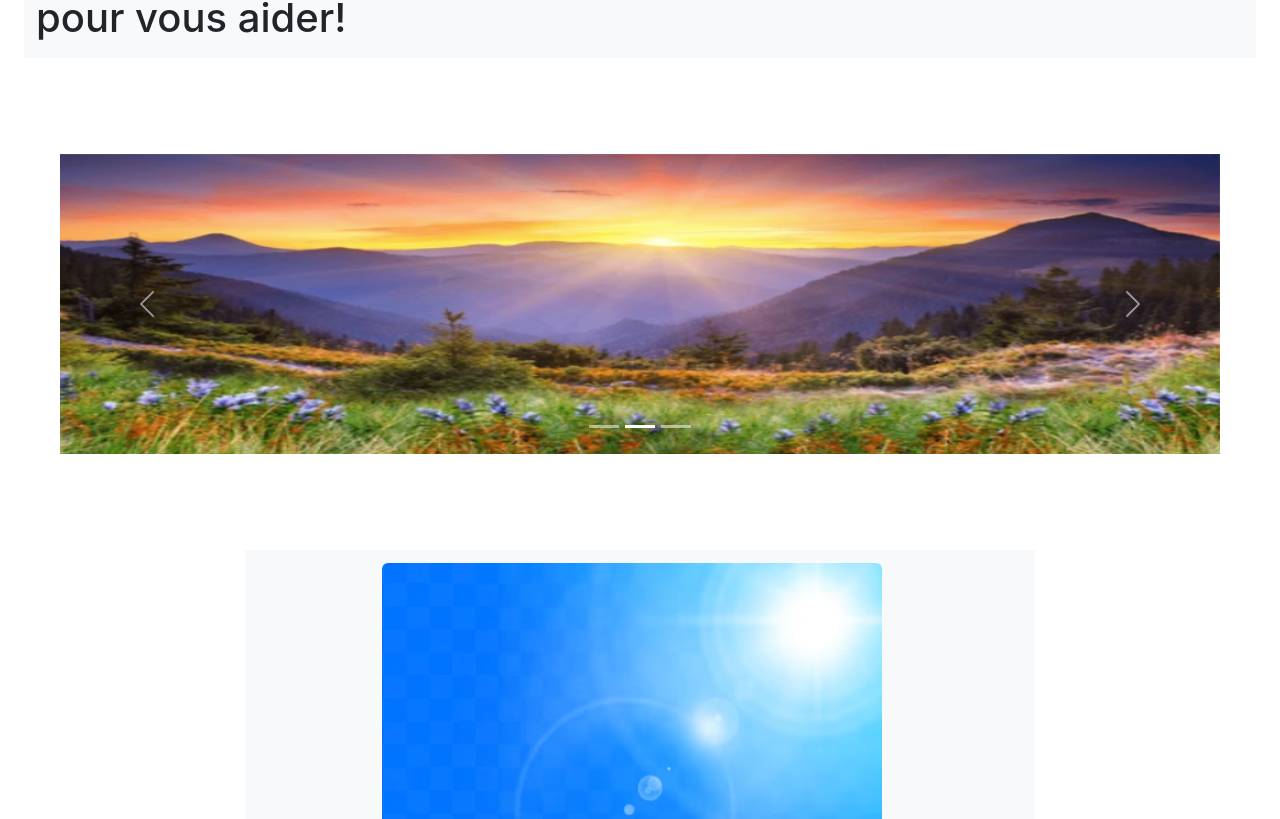
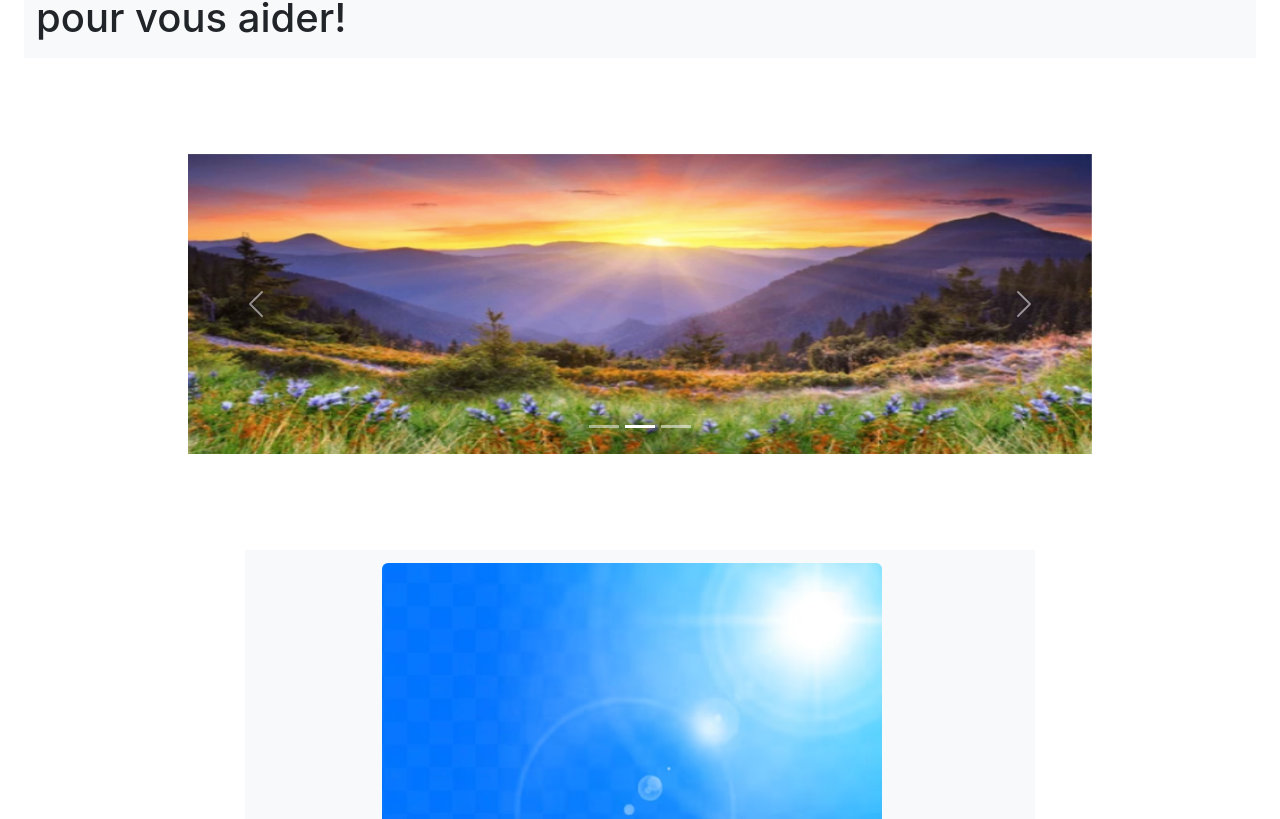
Before and after one commit to RomainVReco/fruitful-app, a React (Create React App) app: page /pageAccueil in a window 1280 px wide. Shown: the part 521-1340 px from the top of the page. Built offline with nearby package versions, Linux system fonts and the light colour scheme.

Commit message:
Limitation largeur Carousel

```diff
--- a/src/App.css
+++ b/src/App.css
@@ -233,3 +233,10 @@ body {
   }
 }
 */
+
+/* CAROUSEL PAGE ACCUEIL */
+
+.carousel-container {
+  max-width: 1000px;
+  margin: 0 auto; /* centrage du conteneur horizontalement */
+}
--- a/src/components/PageAccueil.js
+++ b/src/components/PageAccueil.js
@@ -1,13 +1,11 @@
 import React from "react";
 
-import Header from './Header';
 import ImageAccueil from './ImageAccueil'
 import Carousel from './Carousel'
 import logo1 from '../assets/tournesol.png';
 import logo2 from '../assets/Ciel_Bleu_Mieux_Vivre.png';
 import logo3 from '../assets/fleurs_illustre_mieux_gerer_sa_vie.png';
 import logo4 from '../assets/ciel_nuageux_Mieux_gerer_ses_addictions.png';
-import BankInfoForm from './BankInfoForm';
 
 export default function PageAccueil () {
 
@@ -21,8 +19,9 @@ export default function PageAccueil () {
         <br />
         <br />
 
-
-        <Carousel />
+        <div className="carousel-container">
+                <Carousel />
+        </div>
 
         <br />
         <br />
@@ -30,19 +29,15 @@ export default function PageAccueil () {
         <br />
 
         <ImageAccueil src={logo2} alt="image du ciel bleu" brandText="" paragraphText="Mieux être" />
-        <div>
 
         <br />
 
-        </div>
             <ImageAccueil src={logo3} alt="image de fleurs" brandText="" paragraphText="Mieux gérer sa vie" />
-        {/*</div> */}
 
         <br />
 
         <ImageAccueil src={logo4} alt="image de fleurs" brandText="" paragraphText="Se libérer de ses addictions" />
-        { /*<BankInfoForm /> */}
-        {/* Autres composants ou contenu ici */}
+
     </div>
   );
 }
```
